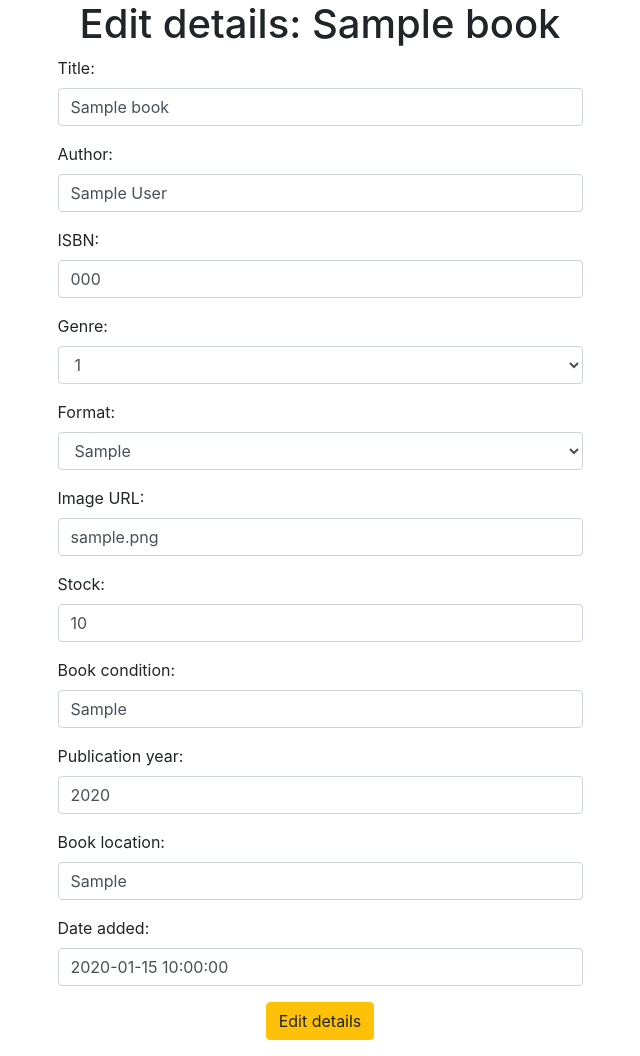
After one commit to Pusheenies/PUSHEEN_LIBRARY, a PHP site: page /edit.php?book_id=1 in a window 1280 px wide. The commit adds this page. Shown: the whole page, without its empty margins (320-960 px from the left). Run offline with PHP 8.4, Linux system fonts and the light colour scheme; tables that the repository leaves empty hold one stand-in row (values such as "Sample post").

Commit message:
Multi search and Edit book details functionality

```diff
--- /dev/null
+++ b/class_book.php
@@ -0,0 +1,72 @@
+<?php
+
+class Book {
+    private $book_id;
+    private $isbn;
+    private $title;
+    private $image_url;
+    private $genre_id;
+    private $book_format;
+    private $stock;
+    private $book_condition;
+    private $publication_year;
+    private $book_location;
+    private $date_added;
+    private $author_id;
+    private $author_name;
+
+    function __construct($book_id, $isbn, $title, $image_url, $genre_id, $book_format, $stock, $book_condition, $publication_year, $book_location, $date_added, $author_id, $author_name) {
+        $this->book_id = $book_id;
+        $this->isbn = $isbn;
+        $this->title = $title;
+        $this->image_url = $image_url;
+        $this->genre_id = $genre_id;
+        $this->book_format = $book_format;
+        $this->stock = $stock;
+        $this->book_condition = $book_condition;
+        $this->publication_year = $publication_year;
+        $this->book_location = $book_location;
+        $this->date_added = $date_added;
+        $this->author_id = $author_id;
+        $this->author_name = $author_name;
+    }
+    function getBook_id() {
+        return $this->book_id;
+    }
+    function getIsbn() {
+        return $this->isbn;
+    }
+    function getTitle() {
+        return $this->title;
+    }
+    function getImage_url() {
+        return $this->image_url;
+    }
+    function getGenre_id() {
+        return $this->genre_id;
+    }
+    function getBook_format() {
+        return $this->book_format;
+    }
+    function getStock() {
+        return $this->stock;
+    }
+    function getBook_condition() {
+        return $this->book_condition;
+    }
+    function getPublication_year() {
+        return $this->publication_year;
+    }
+    function getBook_location() {
+        return $this->book_location;
+    }
+    function getDate_added() {
+        return $this->date_added;
+    }
+    function getAuthor_id() {
+        return $this->author_id;
+    }
+    function getAuthor_name() {
+        return $this->author_name;
+    }
+}
--- /dev/null
+++ b/edit.php
@@ -0,0 +1,175 @@
+<?php
+session_start();
+
+//////REDIRECT if not logged in
+
+//////get security details: user or staff
+//////if not staff, redirect to login
+
+include "pdo.php";
+include "class_book.php";
+
+//editing the books table: note that image_url and stock can be NULL in DB
+if (!empty($_REQUEST["title"]) && !empty($_REQUEST["isbn"]) && !empty($_REQUEST["genre_id"]) &&
+    !empty($_REQUEST["book_format"]) && !empty($_REQUEST["book_condition"]) && !empty($_REQUEST["publication_year"]) &&
+    !empty($_REQUEST["book_location"])){
+    $sql= "UPDATE books
+            SET title=:title, isbn=:isbn, genre_id=:genre_id, book_format=:book_format, book_condition=:book_condition,
+            publication_year=:publication_year, book_location=:book_location
+            WHERE book_id=:book_id";
+    $stmt= $pdo->prepare($sql);
+    $stmt->execute(array(":title" => $_REQUEST["title"],
+                        ":isbn" => $_REQUEST["isbn"],
+                        ":genre_id" => $_REQUEST["genre_id"],
+                        ":book_format" => $_REQUEST["book_format"],
+                        ":book_condition" => $_REQUEST["book_condition"],
+                        ":publication_year" => $_REQUEST["publication_year"],
+                        ":book_location" => $_REQUEST["book_location"],
+                        ":book_id" => $_REQUEST["book_id"]
+                        ));
+
+    //special case for the author
+    $stmt= $pdo->prepare("SELECT author_id FROM authors WHERE author_name=:author_name");
+    $stmt->execute(array(":author_name" => $_REQUEST["author_name"]));
+    $row= $stmt->fetch(PDO::FETCH_ASSOC);
+    if ($row===false){   //=if author not in DB:
+        //insert it
+        $stmt= $pdo->prepare("INSERT INTO authors (author_name) VALUES (:author_name)");
+        $stmt->execute(array(":author_name" => $_REQUEST["author_name"]));
+        //fetch the newly created ID
+        $stmt= $pdo->prepare("SELECT author_id FROM authors WHERE author_name=:author_name");
+        $stmt->execute(array(":author_name" => $_REQUEST["author_name"]));
+        $row= $stmt->fetch(PDO::FETCH_ASSOC);
+    }
+    $stmt= $pdo->prepare("UPDATE authors_books SET author_id=:author_id WHERE book_id=:book_id");
+    $stmt->execute(array(":author_id" => $row["author_id"], ":book_id" => $_REQUEST["book_id"]));
+
+    //RETURN TO DASHBOARD
+    //echo "Details updated successfully.";
+    //$_SESSION["success"]= "Details updated successfully.";  //use it on dashboard?
+    //header("Location: edit.php");
+    //return;
+}
+
+
+//looking for book details (id passed in GET request)
+$stmt= $pdo->prepare("SELECT *
+                        FROM books b
+                        JOIN authors_books ab ON ab.book_id = b.book_id
+                        JOIN authors a ON a.author_id = ab.author_id
+                        WHERE b.book_id = :id");
+$stmt->execute(array(":id" => $_REQUEST["book_id"]));
+$row= $stmt->fetch(PDO::FETCH_ASSOC);
+$book= new Book($row["book_id"], $row["isbn"], $row["title"], $row["image_url"],
+                $row["genre_id"], $row["book_format"], $row["stock"], $row["book_condition"],
+                $row["publication_year"], $row["book_location"], $row["date_added"],
+                $row["author_id"], $row["author_name"]);
+?>
+
+<html>
+    <head>
+    <title>Pusheen Library - Edit book details</title>
+        <meta charset="UTF-8">
+        <meta name="viewport" content="width=device-width, initial-scale=1.0">
+
+        <!-- Bootstrap CSS -->
+        <link rel="stylesheet" href="https://stackpath.bootstrapcdn.com/bootstrap/4.1.1/css/bootstrap.min.css" integrity="sha384-WskhaSGFgHYWDcbwN70/dfYBj47jz9qbsMId/iRN3ewGhXQFZCSftd1LZCfmhktB" crossorigin="anonymous">
+
+    </head>
+    <body>
+    <div class="container">
+            <h1 class="text-center">Edit details: <?=$book->getTitle()?></h1>
+            <form action="" method="post" class="col-sm-6 offset-sm-3">
+                <div class="form-group">
+                    <label for="title">Title:</label>
+                    <input type="text" name="title" id="title" class="form-control" value="<?=$book->getTitle()?>"/>
+                </div>
+                <div class="form-group">
+                    <label for="author_name">Author:</label>
+                    <input type="text" name="author_name" id="author_name" class="form-control"  value="<?=$book->getAuthor_name()?>"/>
+                </div>
+                <div class="form-group">
+                    <label for="isbn">ISBN:</label>
+                    <input type="text" name="isbn" id="isbn" class="form-control"  value="<?=$book->getIsbn()?>"/>
+                </div>
+                <div class="form-group">
+                    <label>Genre:</label>
+                    <select class="form-control" name="genre_id">
+                        <option value="<?=$book->getGenre_id()?>"><?=$book->getGenre_id()?></option>
+                        <option value="4">Action and Adventure</option>
+                        <option value="21">Art</option>
+                        <option value="28">Autobiographies</option>
+                        <option value="27">Biographies</option>
+                        <option value="12">Children's</option>
+                        <option value="20">Comics</option>
+                        <option value="22">Cookbooks</option>
+                        <option value="23">Diaries</option>
+                        <option value="19">Dictionaries</option>
+                        <option value="2">Drama</option>
+                        <option value="18">Encyclopedias</option>
+                        <option value="29">Fantasy</option>
+                        <option value="10">Guide</option>
+                        <option value="9">Health</option>
+                        <option value="15">History</option>
+                        <option value="7">Horror</option>
+                        <option value="24">Journals</option>
+                        <option value="16">Math</option>
+                        <option value="6">Mystery</option>
+                        <option value="11">Novel</option>
+                        <option value="17">Poetry</option>
+                        <option value="25">Prayer books</option>
+                        <option value="13">Religion</option>
+                        <option value="5">Romance</option>
+                        <option value="3">Satire</option>
+                        <option value="14">Science</option>
+                        <option value="1">Science fiction</option>
+                        <option value="8">Self help</option>
+                        <option value="26">Series</option>
+                    </select>
+                </div>
+                <div class="form-group">
+                    <label>Format:</label><br>
+                    <select class="form-control" name="book_format">
+                        <option value="<?=$book->getBook_format()?>"><?=$book->getBook_format()?></option>
+                        <option value="Book">Book</option>
+                        <option value="Audiobook">Audiobook</option>
+                    </select>
+                </div>
+                <div class="form-group">
+                    <label for="image_url">Image URL:</label>
+                    <input type="text" name="image_url" id="image_url" class="form-control"  value="<?=$book->getImage_url()?>"/>
+                </div>
+                <div class="form-group">
+                    <label for="stock">Stock:</label>
+                    <input type="text" name="stock" id="stock" class="form-control"  value="<?=$book->getStock()?>"/>
+                </div>
+                <div class="form-group">
+                    <label for="book_condition">Book condition:</label>
+                    <input type="text" name="book_condition" id="book_condition" class="form-control"  value="<?=$book->getBook_condition()?>"/>
+                </div>
+                <div class="form-group">
+                    <label for="publication_year">Publication year:</label>
+                    <input type="text" name="publication_year" id="publication_year" class="form-control"  value="<?=$book->getPublication_year()?>"/>
+                </div>
+                <div class="form-group">
+                    <label for="book_location">Book location:</label>
+                    <input type="text" name="book_location" id="book_location" class="form-control"  value="<?=$book->getBook_location()?>"/>
+                </div>
+                <div class="form-group">
+                    <label for="date_added">Date added:</label>
+                    <input type="text" name="date_added" id="date_added" class="form-control"  value="<?=$book->getDate_added()?>"/>
+                </div>
+
+
+                <div class="text-center">
+                    <input type="submit" value="Edit details" class="btn btn-warning"/>
+                </div>
+            </form>
+        </div>
+
+        <!-- Bootstrap JS -->
+        <script src="https://code.jquery.com/jquery-3.3.1.slim.min.js" integrity="sha384-q8i/X+965DzO0rT7abK41JStQIAqVgRVzpbzo5smXKp4YfRvH+8abtTE1Pi6jizo" crossorigin="anonymous"></script>
+        <script src="https://cdnjs.cloudflare.com/ajax/libs/popper.js/1.14.3/umd/popper.min.js" integrity="sha384-ZMP7rVo3mIykV+2+9J3UJ46jBk0WLaUAdn689aCwoqbBJiSnjAK/l8WvCWPIPm49" crossorigin="anonymous"></script>
+        <script src="https://stackpath.bootstrapcdn.com/bootstrap/4.1.1/js/bootstrap.min.js" integrity="sha384-smHYKdLADwkXOn1EmN1qk/HfnUcbVRZyYmZ4qpPea6sjB/pTJ0euyQp0Mk8ck+5T" crossorigin="anonymous"></script>
+    </body>
+</html>
--- /dev/null
+++ b/pdo.php
@@ -0,0 +1,3 @@
+<?php
+$pdo= new PDO("mysql:host=localhost;dbname=Pusheen_library", "root", "");
+$pdo->setAttribute(PDO::ATTR_ERRMODE, PDO::ERRMODE_EXCEPTION);
--- a/search_results.css
+++ b/search_results.css
@@ -10,3 +10,6 @@
 .flex-container img {
     margin-bottom:10px;
 }
+.search-btn {
+    margin-top:50px;
+}
```
Also changed, not shown: book_search.php (+13 -41 lines), class_search.php (+48 -78 lines), search_results.php (+39 -9 lines).
